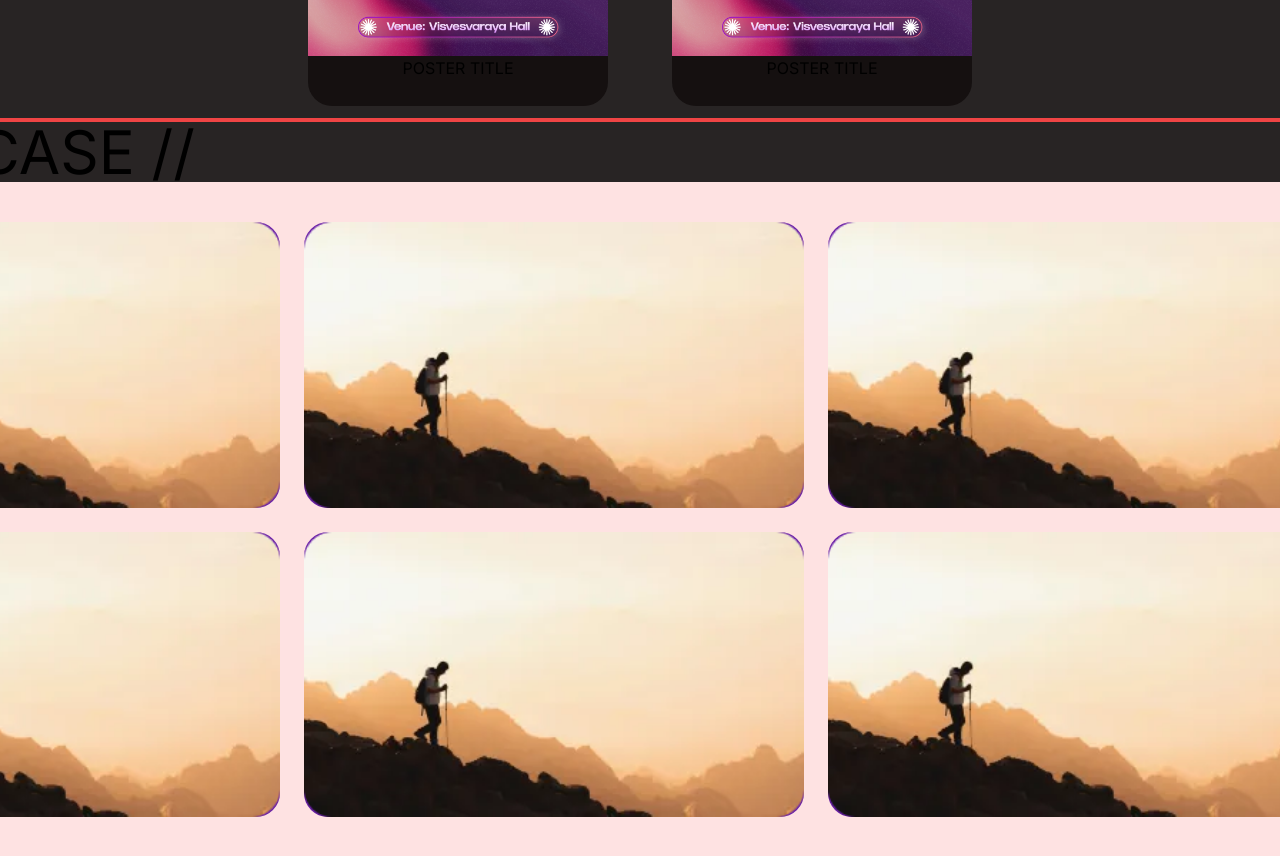
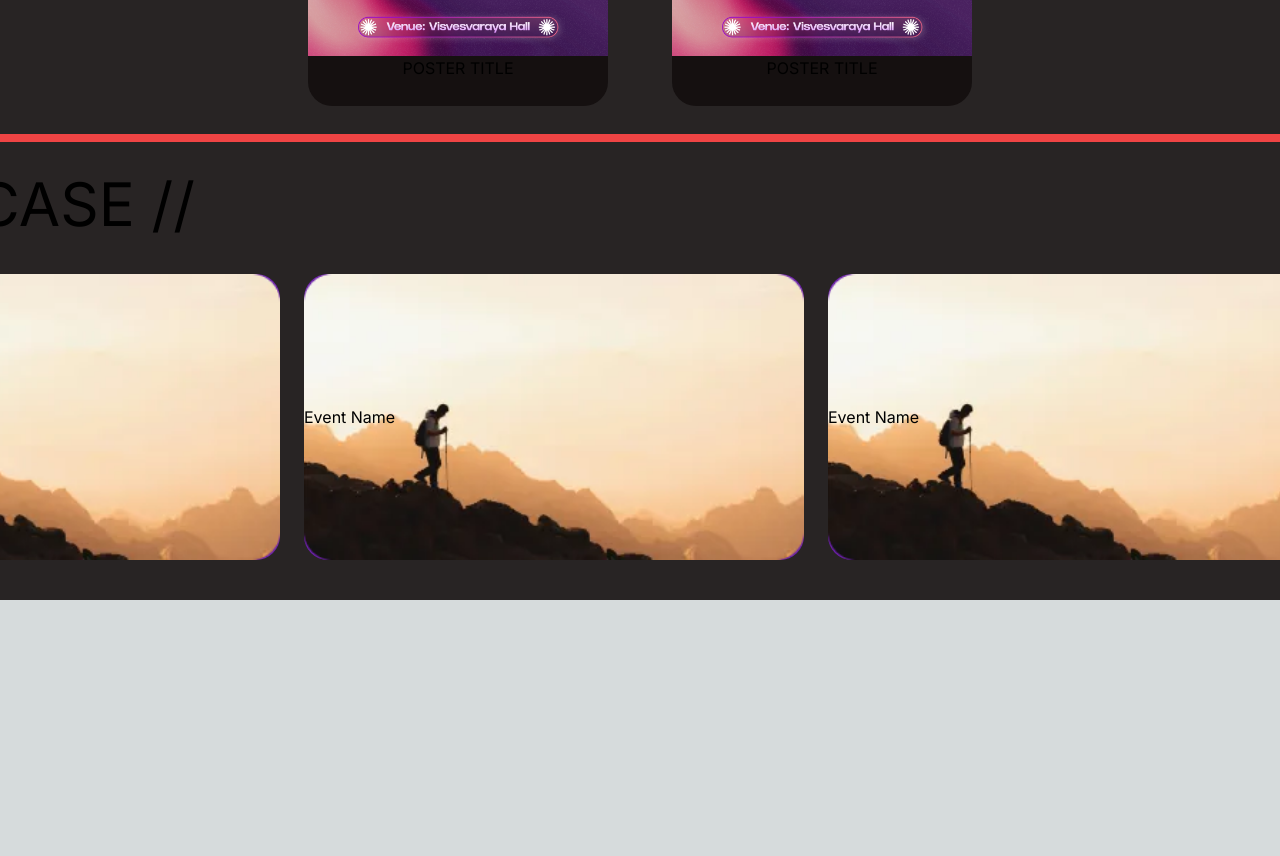
Before and after one commit to Luf1o/tinkerhub-24, a Next.js app: page / in a window 1280 px wide. Shown: the part 3086-3942 px from the top of the page. After the commit the page ends 3686 px from the top, so only its background shows below. Built offline with nearby package versions, Linux system fonts and the light colour scheme.

Commit message:
minor chnages to showcase card

```diff
--- a/app/components/common/ShowcaseCard.jsx
+++ b/app/components/common/ShowcaseCard.jsx
@@ -1,15 +1,22 @@
 import Image from "next/image"
+import './styles.css'
 
-export default function ShowcaseCard(){
+export default function ShowcaseCard({w ,h , imgUrl}){
     return(
-        <div className=' flex relative justify-center bg-purple-800 rounded-3xl'>
+        <div className=' flex relative justify-center bg-purple-800 rounded-3xl overflow-hidden'>
             <Image
-                width = {500}
-                height = {350}
-                src = '/case2.webp'
+                width = {w}
+                height = {h}
+                src = {imgUrl}
                 alt="logo"
-                //fill={true}
+                className="z-10"
             />
+            <div className="w-full h-full absolute z-20">
+                <div className="w-full h-full sliderCard
+                flex relative justify-start items-center">
+                        <p className="z-40 absolute">Event Name</p>
+                </div>
+            </div>
         </div>
     )
 }
--- a/app/components/common/TeamCard.jsx
+++ b/app/components/common/TeamCard.jsx
@@ -16,16 +16,16 @@ export default function TeamCard(){
                 <div className="w-2/3 h-full flex flex-col gap-10 justify-center pl-5">
                     <div className="flex">
                     <h3 className="text-5xl">Ricardo Milo</h3>
-                    <div className="px-3 py-2 ml-6 bg-purple-400 rounded-md text-black">
-                        <span>DEV LEAD</span>
+                    <div className="px-3 ml-6 bg-purple-400 rounded-md flex text-black items-center justify-center text-xl">
+                        <span className="">DEV LEAD</span>
                     </div>
                     </div>
                     <div className="w-full flex-wrap max-w-3xl text-justify">
                         <span className="text-lg ">{dummyVar}</span>
                     </div>
-                    <div className="flex-wrap flex ">
+                    <div className="flex-wrap flex w-full bg-slate-100">
                       {dummyNames.map((names)=>(
-                        <div key={names} className="bg-slate-100 text-black p-4 mb-2 "><span className="text-black">+</span> {names}</div>
+                        <div key={names} className="bg-slate-100 text-black p-4 mb-2"><span className="text-black">+</span> {names}</div>
                       ))}
                     </div>
                 </div>
--- /dev/null
+++ b/app/components/common/styles.css
@@ -0,0 +1,22 @@
+.sliderCard{
+    perspective: 150px;
+    z-index: 10;
+}
+.sliderCard:hover{
+    cursor: pointer;
+}
+.sliderCard::after{
+    content: '';
+    display: flex;
+    width: 0px;
+    height: 100%;
+    background: rgba(0,0,0,0);
+    z-index: 15;
+    transform-origin: 100% 0%;
+    transform: translateX();
+    transition:  500ms ease-in;
+}
+.sliderCard:hover:after{
+    background: rgba(0,0,0,.8);
+    width: 100%;
+}
--- a/app/components/events/Showcase.jsx
+++ b/app/components/events/Showcase.jsx
@@ -1,18 +1,14 @@
 import ShowcaseCard from "../common/ShowcaseCard";
 function Showcase(){
     return(
-        <div className="w-full h-auto border-t-4 rounded-t-lg border-red-500">
-            <div>
+        <div className="w-full h-auto border-t-8 mt-4 rounded-t-xl border-red-500">
+            <div className="mt-8">
                 <span className='text-6xl text-bold ml-12'>SHOWCASE //</span>
             </div>
-            <div className='bg-red-100 w-auto h-auto flex gap-6 p-10 flex-wrap'>
-                <ShowcaseCard />
-                <ShowcaseCard />
-                <ShowcaseCard />
-                <ShowcaseCard />
-                <ShowcaseCard />
-                <ShowcaseCard />
-
+            <div className='w-auto h-auto flex gap-6 p-10 flex-wrap'>
+                <ShowcaseCard h={350} w={500} imgUrl ='/case2.webp' />
+                <ShowcaseCard h={350} w={500} imgUrl ='/case2.webp' />
+                <ShowcaseCard h={350} w={500} imgUrl ='/case2.webp' />
             </div>
         </div>
     )
```
